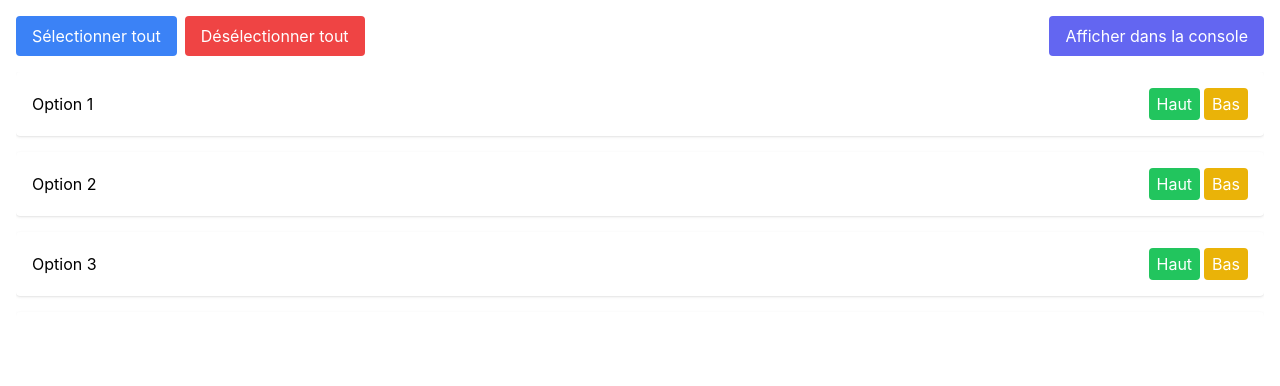
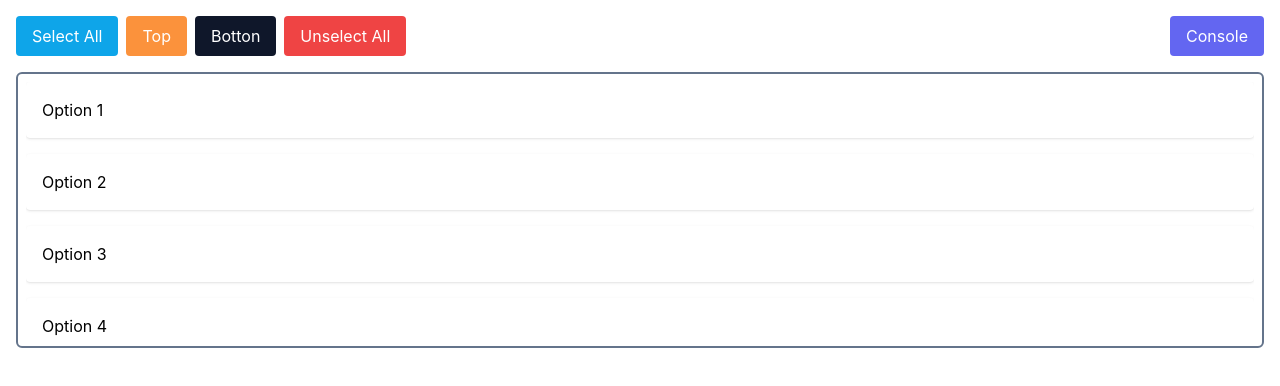
Before and after one commit to MAFTOUH-Omar/CustomSelect, a React (Create React App) app: page / in a window 1280 px wide. Shown: the top 386 px of the page. Built offline with nearby package versions, Linux system fonts and the light colour scheme.

Commit message:
solving all probleme

```diff
--- a/src/components/CustomSelect/CustomSelect.jsx
+++ b/src/components/CustomSelect/CustomSelect.jsx
@@ -9,7 +9,9 @@ const optionsData = [
   { id: '5', label: 'Option 5' },
   { id: '6', label: 'Option 6' },
   { id: '7', label: 'Option 7' },
-  // Ajoutez autant d'options que nécessaire
+  { id: '8', label: 'Option 8' },
+  { id: '9', label: 'Option 9' },
+  { id: '10', label: 'Option 10' },
 ];
 
 function CustomSelect() {
@@ -77,25 +79,38 @@ function CustomSelect() {
       <div className="flex justify-between items-center mb-4">
         <div>
           <button
-            className="bg-blue-500 text-white px-4 py-2 rounded mr-2"
+            className="bg-sky-500 text-white px-4 py-2 rounded mr-2"
             onClick={handleSelectAll}
           >
-            Sélectionner tout
+            Select All
+          </button>
+          <button
+            className="bg-orange-400 text-white px-4 py-2 rounded mr-2"
+            onClick={handleMoveUp}
+          >
+            Top
+          </button>
+          <button
+            className="bg-slate-900 text-white px-4 py-2 rounded mr-2"
+            onClick={handleMoveDown}
+          >
+            Botton
           </button>
           <button
             className="bg-red-500 text-white px-4 py-2 rounded"
             onClick={handleUnselectAll}
           >
-            Désélectionner tout
+            Unselect All
           </button>
         </div>
         <button
           className="bg-indigo-500 text-white px-4 py-2 rounded"
           onClick={handleLogResult}
         >
-          Afficher dans la console
+          Console
         </button>
       </div>
+      <div className='border-2 border-slate-500 rounded-md px-2 py-2'>
       <DragDropContext onDragEnd={onDragEnd}>
         <Droppable droppableId="options">
           {(provided) => (
@@ -111,28 +126,14 @@ function CustomSelect() {
                   {(provided) => (
                     <li
                       ref={provided.innerRef}
-                      {...provided.draggableProps}
-                      {...provided.dragHandleProps}
+                        {...provided.draggableProps}
+                        {...provided.dragHandleProps}
                       className={`bg-white p-4 rounded shadow flex justify-between items-center ${
                         option.selected ? 'bg-blue-200' : ''
                       }`}
                       onClick={() => handleToggleSelection(option.id)}
                     >
                       <span>{option.label}</span>
-                      <div>
-                        <button
-                          className="bg-green-500 text-white px-2 py-1 rounded mr-1"
-                          onClick={handleMoveUp}
-                        >
-                          Haut
-                        </button>
-                        <button
-                          className="bg-yellow-500 text-white px-2 py-1 rounded"
-                          onClick={handleMoveDown}
-                        >
-                          Bas
-                        </button>
-                      </div>
                     </li>
                   )}
                 </Draggable>
@@ -142,6 +143,7 @@ function CustomSelect() {
           )}
         </Droppable>
       </DragDropContext>
+      </div>
     </div>
   );
 }
```
